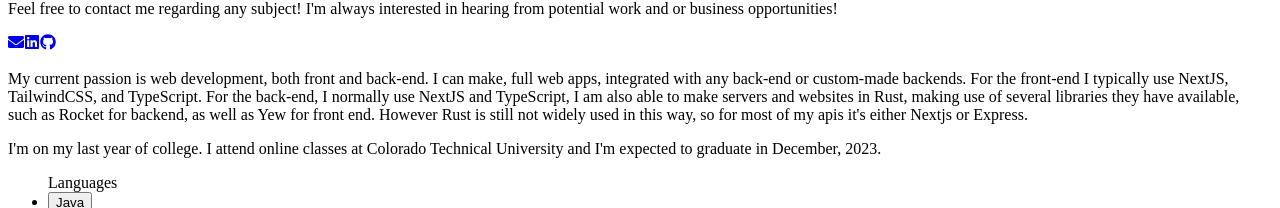
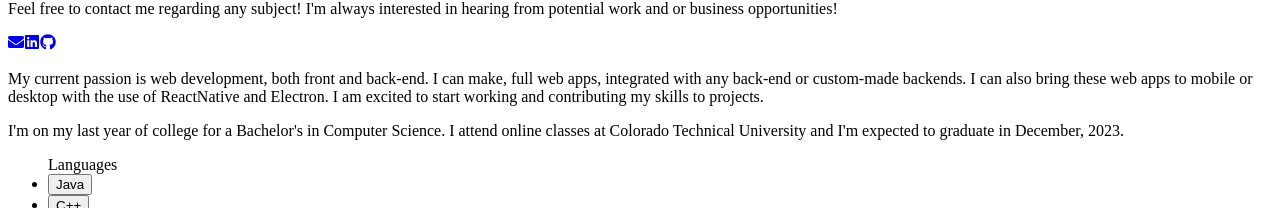
Before and after one commit to seiyadragon/resume-website, a Next.js app: page / in a window 1280 px wide. Shown: the part 926-1134 px from the top of the page. Built offline with nearby package versions, Linux system fonts and the light colour scheme; no server answers.

Commit message:
Update index.tsx

```diff
--- a/pages/index.tsx
+++ b/pages/index.tsx
@@ -93,12 +93,9 @@ export const FrontEnd = () => {
         <p className="lg:mx-48 md:mx-24 mx-12 text-xl py-8 text-gray-300">
             {`
                 My current passion is web development, both front and back-end. I can make,
-                full web apps, integrated with any back-end or custom-made backends. For the
-                front-end I typically use NextJS, TailwindCSS, and TypeScript. For the back-end,
-                I normally use NextJS and TypeScript, I am also able to make servers and websites in Rust,
-                making use of several libraries they have available, such as Rocket for backend, as well as
-                Yew for front end. However Rust is still not widely used in this way, so for most of my apis
-                it's either Nextjs or Express.
+                full web apps, integrated with any back-end or custom-made backends. I can also
+                bring these web apps to mobile or desktop with the use of ReactNative and Electron.
+                I am excited to start working and contributing my skills to projects.
             `}
         </p>
     )
@@ -107,7 +104,7 @@ export const FrontEnd = () => {
 export const Education = () => {
     return (
         <p className="lg:mx-48 md:mx-24 mx-12 text-xl py-8 text-gray-300">
-            {`I'm on my last year of college. I attend online classes at Colorado Technical University
+            {`I'm on my last year of college for a Bachelor's in Computer Science. I attend online classes at Colorado Technical University
             and I'm expected to graduate in December, 2023.`}
         </p>
     )
```
